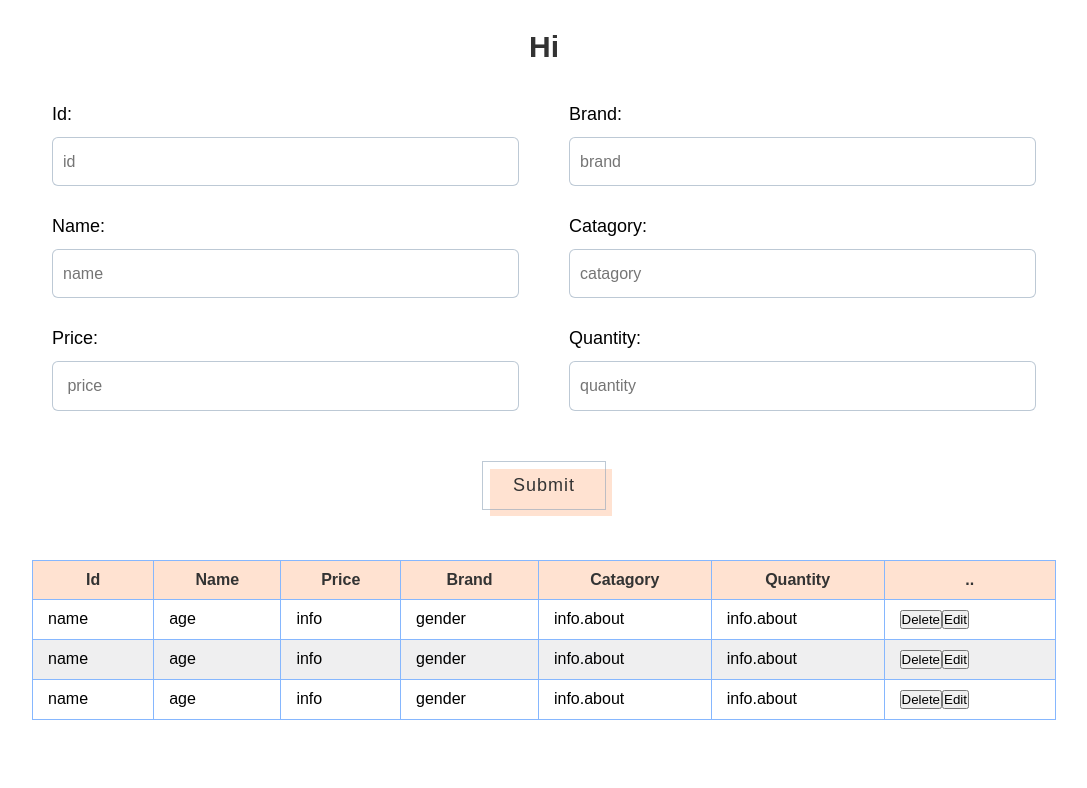
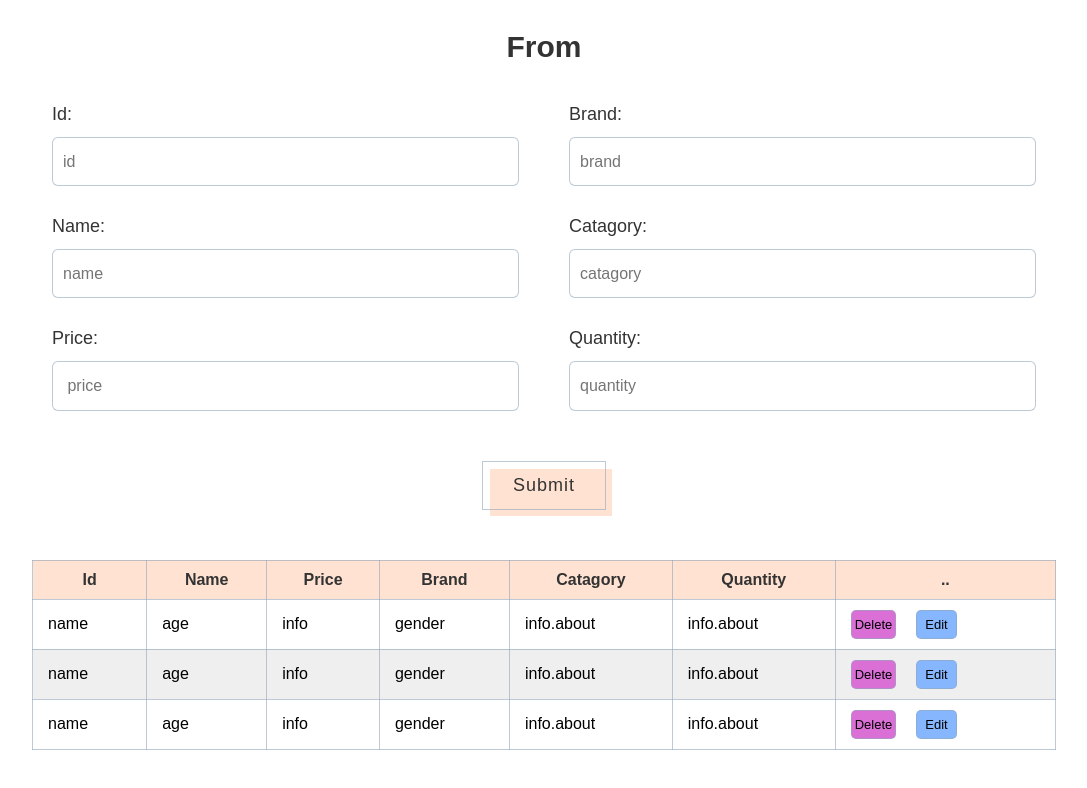
Before and after one commit to chadnitalukder2/vue-complete-From, a Vue app: page / in a window 1280 px wide. Shown: the top 788 px of the page, without its empty margins (96-1183 px from the left). Built offline with nearby package versions, Linux system fonts and the light colour scheme.

Commit message:
from-table-css

```diff
--- a/src/components/A_from.vue
+++ b/src/components/A_from.vue
@@ -2,7 +2,7 @@
     <div class="app">
 
         <div class="container">
-    <h1>Hi</h1>
+    <h1>From</h1>
     <form>
       <div class="left">
         <div class="box-1">
@@ -63,8 +63,8 @@
           <td>info.about</td>
           <td>info.about</td>
           <td>
-            <button>Delete</button>
-            <button>Edit</button>
+            <button class="delete">Delete</button>
+            <button class="edit">Edit</button>
           </td>
         </tr>
         <tr>
@@ -75,8 +75,8 @@
           <td>info.about</td>
           <td>info.about</td>
           <td>
-            <button>Delete</button>
-            <button>Edit</button>
+            <button class="delete">Delete</button>
+            <button class="edit">Edit</button>
           </td>
         </tr>
         <tr>
@@ -87,8 +87,8 @@
           <td>info.about</td>
           <td>info.about</td>
           <td>
-            <button>Delete</button>
-            <button>Edit</button>
+            <button class="delete">Delete</button>
+            <button class="edit">Edit</button>
           </td>
         </tr>
       </table>
@@ -108,8 +108,8 @@ export default {};
   margin-top: 20px;
 
 }
-
-h1 {
+.container{
+    h1 {
   text-align: center;
   padding: 10px;
   font-size: 30px;
@@ -137,6 +137,7 @@ form {
     }
     label {
       font-size: 18px;
+      color: #333;
     }
     input {
       margin-top: 12px;
@@ -200,6 +201,8 @@ form {
 }
 }
 }
+}
+
 
 table {
     margin-top: 50px;
@@ -221,13 +224,29 @@ th {
 table,
   th,
   td {
-    border: 1px solid #86b7fe;
+    border: 1px solid rgba(147, 167, 187, 0.61);
     border-collapse: collapse;
   }
 
 tr:nth-child(odd) td {
   background: rgba(33, 37, 41, 0.07);
 }
+.delete{
+    background:orchid;
+    font-size:13px ;
+    padding: 6px 3px;
+    border-radius: 5px;
+    margin-right: 10px;
+    border: 1px solid rgba(147, 167, 187, 0.61);
+}
+.edit{
+    background: #86b7fe;
+    font-size:13px ;
+    padding: 6px 8px;
 
+    border-radius: 5px;
+    margin-left: 10px;
+    border: 1px solid rgba(147, 167, 187, 0.61);
+}
 
 </style>
```
